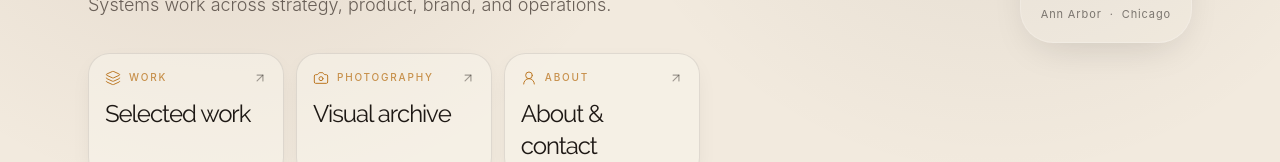
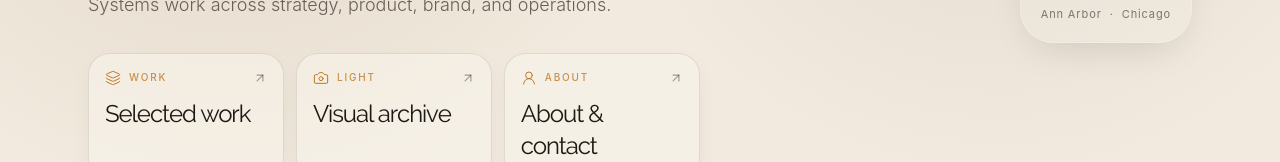
Before and after one commit to mohabbis/personal-portfolio, a Next.js app: page / in a window 1280 px wide. Shown: the part 462-624 px from the top of the page. Built offline with nearby package versions, Linux system fonts and the light colour scheme.

Commit message:
Rename home light archive entry

```diff
--- a/components/sections/home-hero.tsx
+++ b/components/sections/home-hero.tsx
@@ -14,7 +14,7 @@ const homeCards = [
     icon: Layers
   },
   {
-    label: "Photography",
+    label: "Light",
     href: "/photography",
     title: "Visual archive",
     icon: Camera
```
